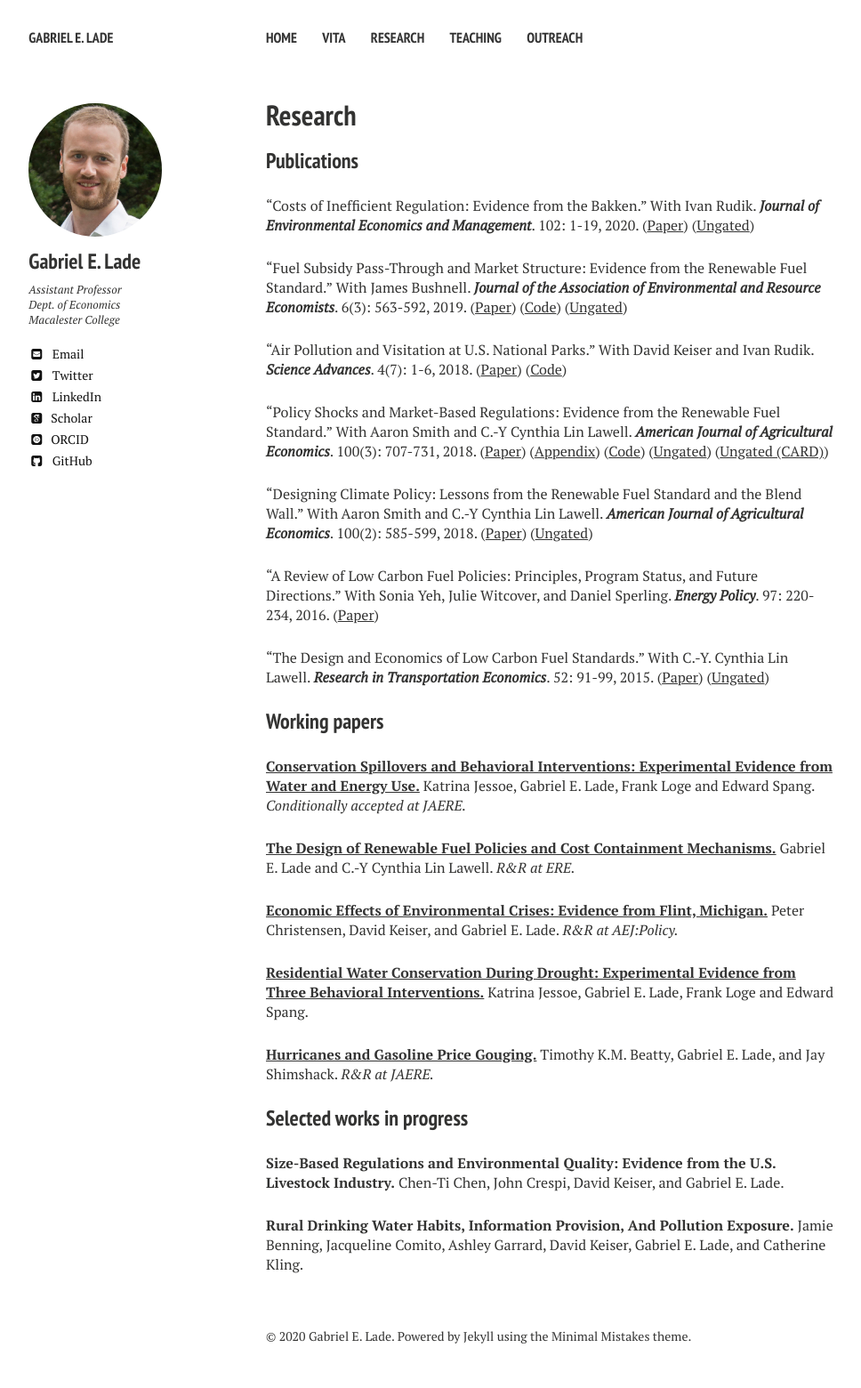
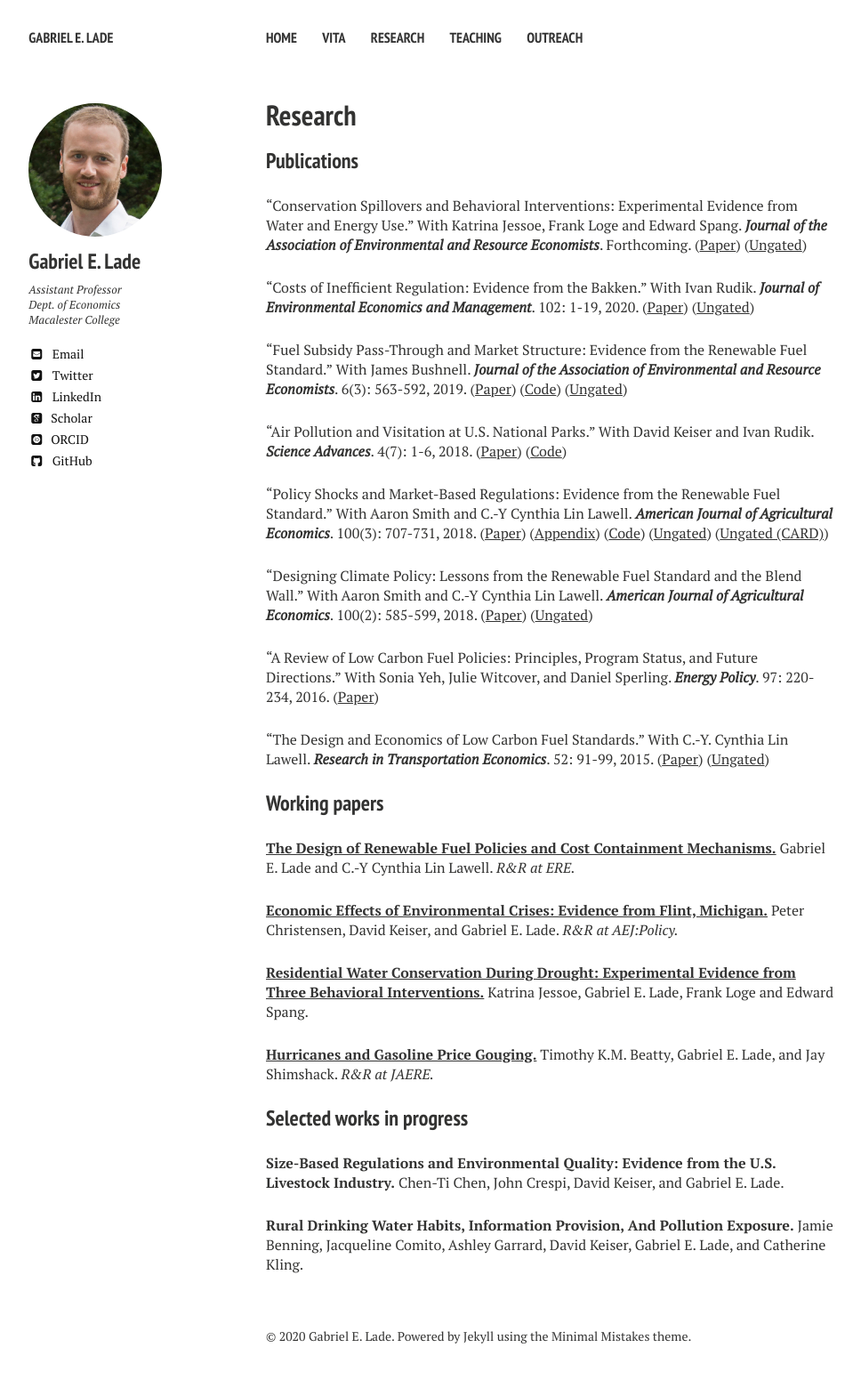
Before and after one commit to gabe-lade/gabe-lade.github.io, a Jekyll site: the page built from research.md, in a window 1280 px wide. Shown: the whole page at 89% size, without its empty margins (21-989 px from the left). Built offline with Jekyll 4.4.1, drawn with Linux system fonts in a browser that asks for light colours; nearby versions of some CDN libraries; some web fonts are replaced.

Commit message:
Update research.md

```diff
--- a/research.md
+++ b/research.md
@@ -7,6 +7,10 @@ url: /research/
 
 ### Publications
 
+"Conservation Spillovers and Behavioral Interventions: Experimental Evidence from Water and Energy Use." With Katrina Jessoe, Frank Loge and Edward Spang.
+	**<i>Journal of the Association of Environmental and Resource Economists</i>**. Forthcoming.
+	([Paper]( ))
+	([Ungated](https://rawcdn.githack.com/gabe-lade/MyFiles/acb76ec446978f2cec4e8a87938627d124dcca1e/klls-spillovers.pdf))
 
 "Costs of Inefficient Regulation: Evidence from the Bakken." With Ivan Rudik.
 	**<i> Journal of Environmental Economics and Management</i>**. 102: 1-19, 2020.
@@ -48,9 +52,6 @@ url: /research/
 
 ### Working papers
 
-__[Conservation Spillovers and Behavioral Interventions: Experimental Evidence from Water and Energy Use.](https://rawcdn.githack.com/gabe-lade/MyFiles/acb76ec446978f2cec4e8a87938627d124dcca1e/klls-spillovers.pdf)__
-Katrina Jessoe, Gabriel E. Lade, Frank Loge and Edward Spang.  <i> Conditionally accepted at JAERE. </i>
-
 __[The Design of Renewable Fuel Policies and Cost Containment Mechanisms.](https://rawcdn.githack.com/gabe-lade/MyFiles/3fe6080cd55b0bfe5d0a8df9fa7b150306603c46/lade-lin-cost-containment.pdf)__
 Gabriel E. Lade and C.-Y Cynthia Lin Lawell.  <i> R&R at ERE. </i>
 
```
